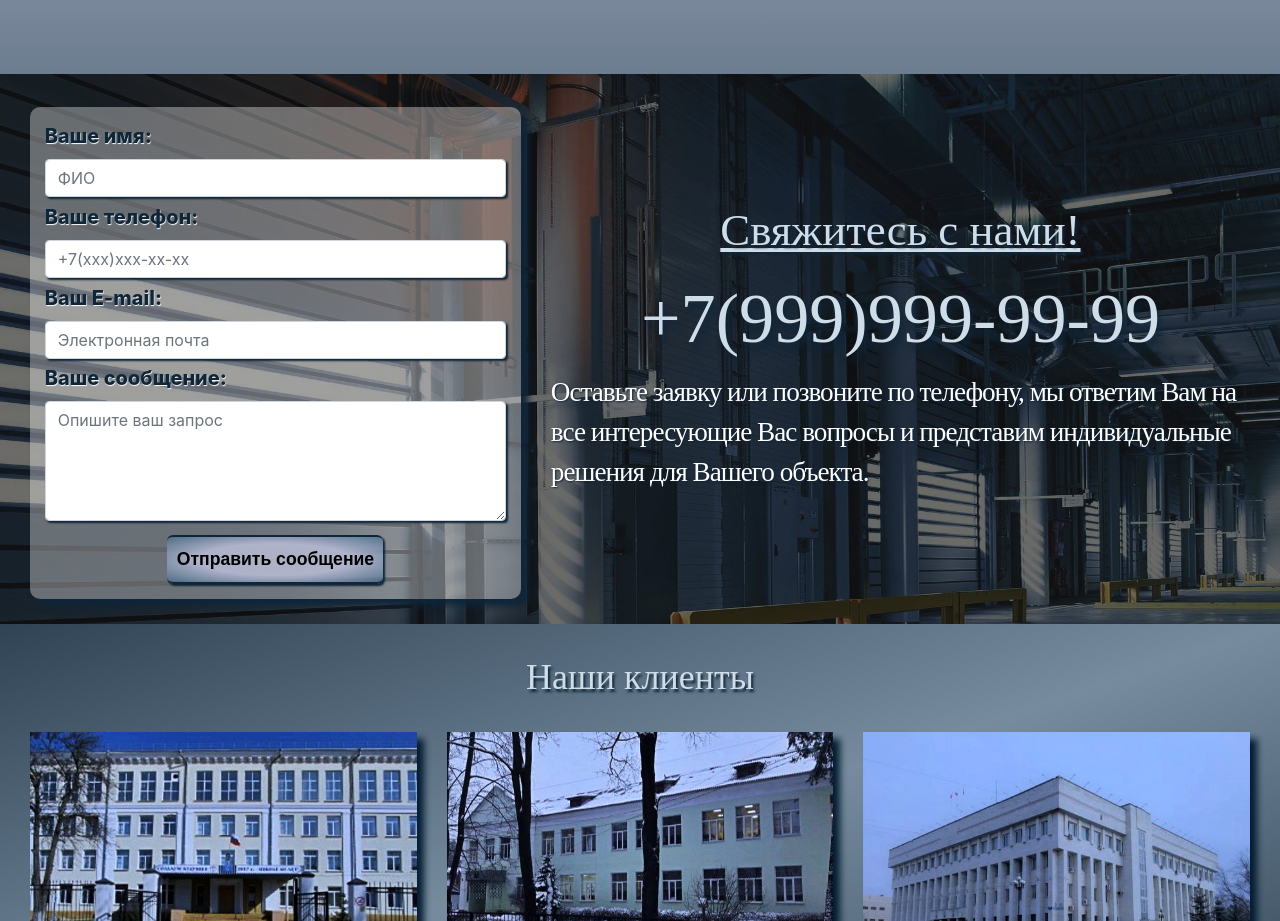
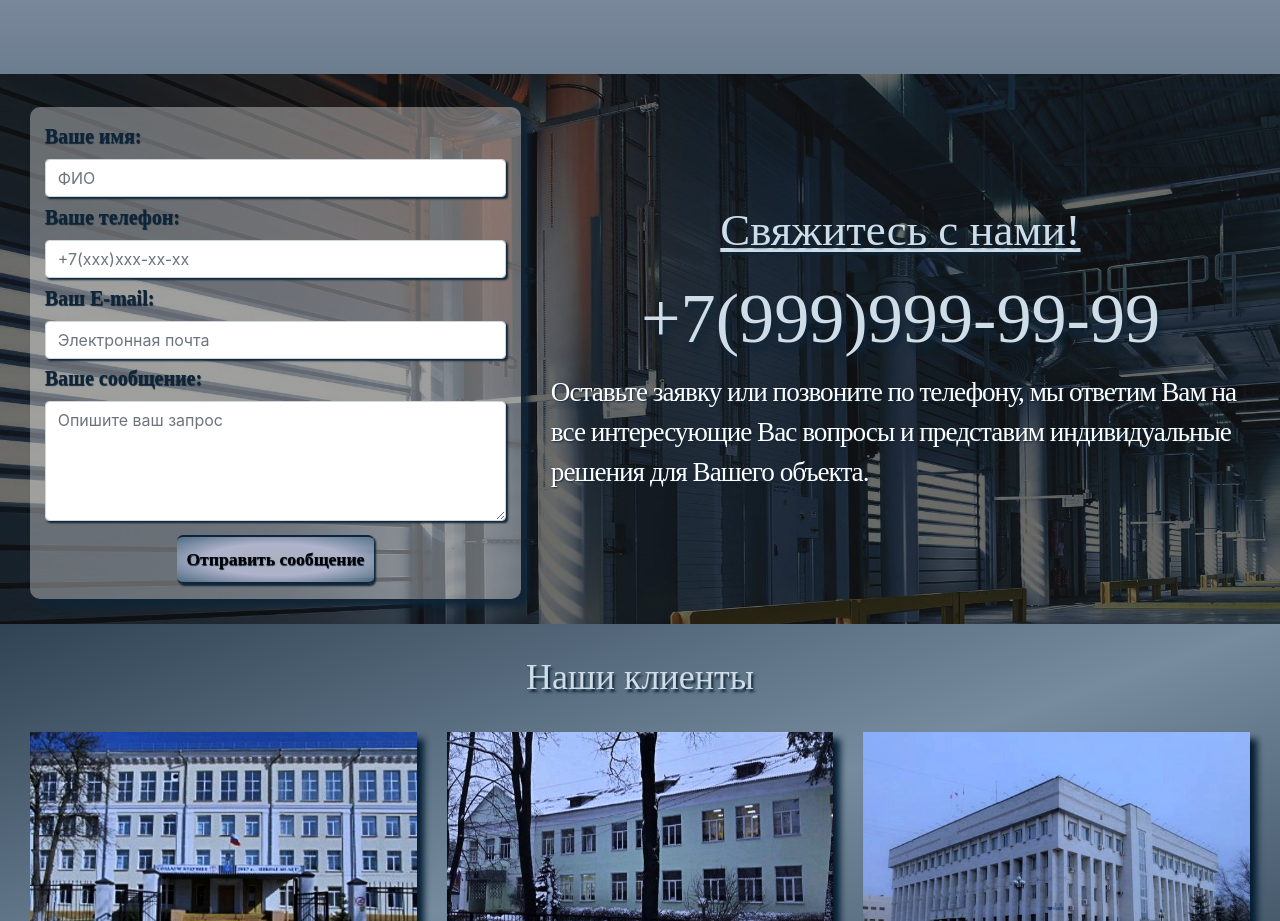
Before and after one commit to AnigalHub/Valencia, a Nuxt app: page / in a window 1280 px wide. Shown: the part 2156-3077 px from the top of the page. Built offline with nearby package versions, Linux system fonts and the light colour scheme.

Commit message:
добавлена переменная на шрифты

```diff
--- a/components/secondary_pages/styles.scss
+++ b/components/secondary_pages/styles.scss
@@ -1,9 +1,11 @@
+$font: 'EB Garamond', serif;
+
 .page{
   background:linear-gradient( to bottom, #788593, #acb5c1, #c6cedb);
   padding: 2.5rem 0;
 }
 .text{
-  font-family: 'Vollkorn', serif;
+  font-family: $font;
   font-weight: 400;
   letter-spacing: -1px;
   font-size: 1.45rem;
@@ -17,7 +19,7 @@
   margin-top: -2%;
 }
 .li_text,.name_type_guard{
-  font-family: 'Vollkorn', serif;
+  font-family: $font;
   font-weight: 800;
   letter-spacing: -1px;
   font-size: 1.4rem;
@@ -28,7 +30,7 @@
   margin-bottom: -0.5%;
 }
 .emphasized{
-  font-family: 'Vollkorn', serif;
+  font-family: $font;
   font-weight: 800 !important;
   letter-spacing: -1.25px;
   color: #072f4b;
@@ -45,7 +47,7 @@ img{
 }
 h1{
   padding-left: 15px;
-  font-family: 'Vollkorn', serif;
+  font-family: $font;
   letter-spacing: -1px;
   font-weight: 600;
 }
@@ -55,17 +57,17 @@ h1{
   margin-bottom: 2.25rem;
 }
 h4{
-  font-family: 'Vollkorn', serif;
+  font-family: $font;
   color: #09324e;
   display: block;
   padding-bottom: 0.5%;
-  text-shadow: 0.9px 1px  rgb(15, 37, 56);
+  text-shadow: 0.9px 1px rgb(15, 37, 56);
   font-weight: 800;
   margin-top: -2%;
   margin-bottom: 0;
 }
 h6{
-  font-family: 'Vollkorn', serif;
+  font-family: $font;
   font-weight: 800;
   letter-spacing: -1px;
   padding: 1% 0;
@@ -118,8 +120,9 @@ h6{
 label{
   font-weight: 800;
   font-size: 1.25rem;
-  text-shadow: 0.5px 0.5px 1px white;
-  color: rgb(15, 37, 56);
+  text-shadow: 0.5px 0.5px 1px rgb(15, 37, 56);
+  color: rgb(15, 37, 55);
+  font-family: $font;
 }
 input{
   padding: 20px 10px;
@@ -142,12 +145,13 @@ textarea{
     display: block;
     margin: 3% auto 0 auto;
     padding:  2%;
-    font-weight: 600;
-    font-family: "Tenor Sans", sans-serif;
+    font-family: $font;
+    font-weight: 700;
+    text-shadow: 0.5px 0.5px 1px rgb(15, 37, 56);
     font-size: 1.1rem;
     border-width: 2px 0;
     border-style: solid none;
-    border-color: rgb(15, 37, 56) rgb(15, 37, 56) rgb(15, 37, 56);
+    border-color: rgb(15, 37, 55) rgb(15, 37, 55) rgb(15, 37, 55);
     border-radius: 6px;
     background:radial-gradient(#acb1c2, #afb3cb, rgba(64, 107, 139, 0.65));
     box-shadow: 2px 2px 2px rgb(15, 37, 56);
@@ -433,7 +437,7 @@ textarea{
     font-family: Tahoma, Arial, verdana, Helvetica, sans-serif;
     font-weight: 800;
     text-align: left;
-    color:rgb(15, 37, 56);
+    color:rgb(15, 37, 55);
   }
   .row{padding-bottom: 3%;}
   .col .row{padding-bottom: 1.5%;}
```
